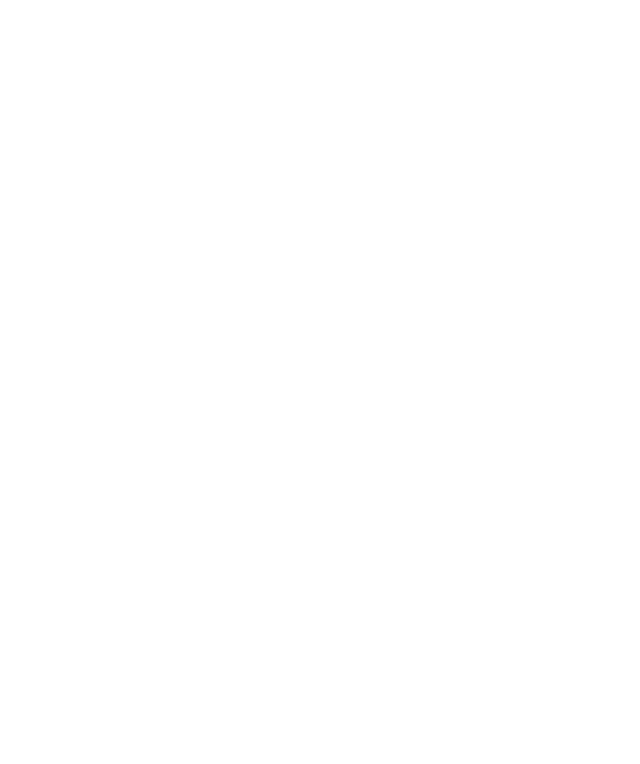
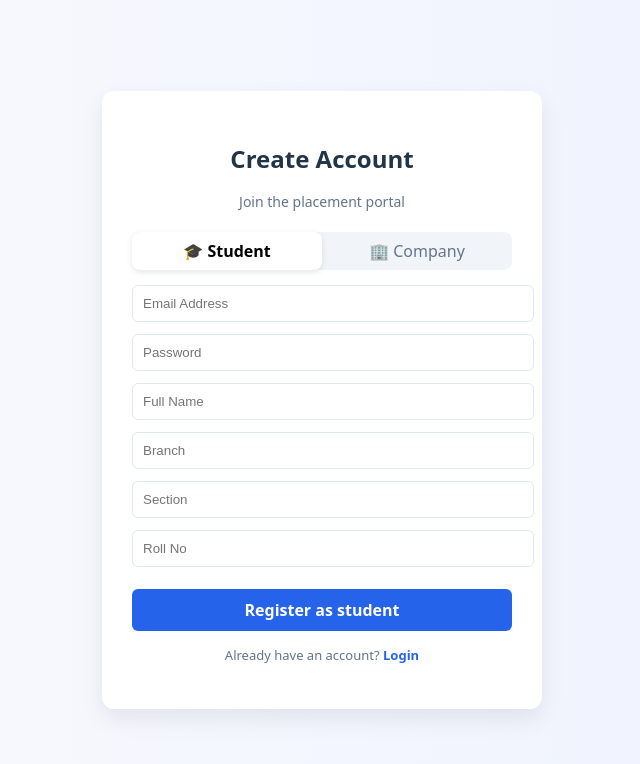
Before and after one commit to uditop-coder/Campus-Placement-Portal, a React (Vite) app: page /register in a window 1280 px wide. Before the commit this address had no page. Shown: the top 764 px of the page, without its empty margins (318-958 px from the left). Built offline with nearby package versions, Linux system fonts and the light colour scheme.

Commit message:
Register page pratyush

```diff
--- a/src/App.css
+++ b/src/App.css
@@ -1,6 +1,6 @@
 #root {
-  max-width: 100%;
-  text-align: center;
+  width: 100%;
+  min-height: 100vh;
 }
 
 .logo {
@@ -38,3 +38,8 @@
 .read-the-docs {
   color: #888;
 }
+
+body {
+  margin: 0;           /* removes default spacing */
+  padding: 0;
+}
--- a/src/App.jsx
+++ b/src/App.jsx
@@ -1,5 +1,7 @@
 import './App.css'
+
 import LoginPage from './components/login'
+import Register from './components/register'
 import StudentDashboard from './components/student/dashboard'
 
 import { BrowserRouter, Routes, Route } from "react-router-dom";
@@ -9,8 +11,9 @@
     <BrowserRouter>
       <Routes>
         <Route path="/" element={<LoginPage />} />
+        <Route path="/register" element={<Register />} />
         <Route path="/student-dashboard" element={<StudentDashboard />} />
-      </Routes> {/* ✅ THIS WAS MISSING */}
+      </Routes>
     </BrowserRouter>
   );
 }
--- /dev/null
+++ b/src/components/register.jsx
@@ -0,0 +1,232 @@
+import { useState } from "react";
+
+export default function Register() {
+  const [role, setRole] = useState("student");
+
+  const [form, setForm] = useState({
+    name: "",
+    email: "",
+    password: "",
+    branch: "",
+    section: "",
+    rollNo: "",
+    companyName: "",
+    description: "",
+    managerName: ""
+  });
+
+  const handleChange = (e) => {
+    setForm({
+      ...form,
+      [e.target.name]: e.target.value
+    });
+  };
+
+  const handleRegister = async () => {
+    try {
+      const payload =
+        role === "student"
+          ? {
+              name: form.name,
+              email: form.email,
+              password: form.password,
+              role: "student",
+              branch: form.branch,
+              section: form.section,
+              rollNo: form.rollNo
+            }
+          : {
+              name: form.companyName,
+              email: form.email,
+              password: form.password,
+              role: "company",
+              description: form.description,
+              managerName: form.managerName
+            };
+
+      const res = await fetch("http://localhost:5000/api/auth/register", {
+        method: "POST",
+        headers: {
+          "Content-Type": "application/json"
+        },
+        body: JSON.stringify(payload)
+      });
+
+      const data = await res.json();
+      alert(data.message);
+      window.location.href = "/";
+
+    } catch (err) {
+      console.error(err);
+      alert("Registration failed");
+    }
+  };
+
+  return (
+    <div style={styles.container}>
+      <div style={styles.card}>
+
+        <h2 style={styles.title}>Create Account</h2>
+        <p style={styles.subtitle}>Join the placement portal</p>
+
+        {/* Role Toggle */}
+        <div style={styles.toggle}>
+          <button
+            style={role === "student" ? styles.activeTab : styles.tab}
+            onClick={() => setRole("student")}
+          >
+            🎓 Student
+          </button>
+          <button
+            style={role === "company" ? styles.activeTab : styles.tab}
+            onClick={() => setRole("company")}
+          >
+            🏢 Company
+          </button>
+        </div>
+
+        {/* Email */}
+        <input
+          name="email"
+          placeholder="Email Address"
+          onChange={handleChange}
+          style={styles.input}
+        />
+
+        {/* Password */}
+        <input
+          name="password"
+          type="password"
+          placeholder="Password"
+          onChange={handleChange}
+          style={styles.input}
+        />
+
+        {/* STUDENT FORM */}
+        {role === "student" && (
+          <>
+            <input name="name" placeholder="Full Name" onChange={handleChange} style={styles.input} />
+            <input name="branch" placeholder="Branch" onChange={handleChange} style={styles.input} />
+            <input name="section" placeholder="Section" onChange={handleChange} style={styles.input} />
+            <input name="rollNo" placeholder="Roll No" onChange={handleChange} style={styles.input} />
+          </>
+        )}
+
+        {/* COMPANY FORM */}
+        {role === "company" && (
+          <>
+            <input name="companyName" placeholder="Company Name" onChange={handleChange} style={styles.input} />
+            <input name="managerName" placeholder="Manager Name" onChange={handleChange} style={styles.input} />
+            <input name="description" placeholder="Company Description" onChange={handleChange} style={styles.input} />
+          </>
+        )}
+
+        <button onClick={handleRegister} style={styles.button}>
+          Register as {role}
+        </button>
+
+        {/* Footer */}
+        <p style={styles.footer}>
+          Already have an account?{" "}
+          <a href="/" style={styles.link}>Login</a>
+        </p>
+
+      </div>
+    </div>
+  );
+}
+
+/* 🎨 STYLES */
+const styles = {
+ container: {
+  display: "flex",
+  justifyContent: "center",
+  alignItems: "center",
+  minHeight: "100vh",
+  background: "linear-gradient(to right, #f8fafc, #eef2ff)",
+  padding: "20px",
+  boxSizing: "border-box"
+},
+
+  card: {
+  background: "#fff",
+  padding: "30px",
+  width: "100%",
+  maxWidth: "380px",
+  borderRadius: "12px",
+  boxShadow: "0 10px 25px rgba(0,0,0,0.08)",
+  textAlign: "center"
+},
+
+  title: {
+    marginBottom: "5px",
+    fontSize: "24px",
+    fontWeight: "700"
+  },
+
+  subtitle: {
+    fontSize: "14px",
+    color: "#64748b",
+    marginBottom: "20px"
+  },
+
+  toggle: {
+    display: "flex",
+    background: "#f1f5f9",
+    borderRadius: "8px",
+    marginBottom: "15px"
+  },
+
+  tab: {
+    flex: 1,
+    padding: "8px",
+    border: "none",
+    background: "transparent",
+    cursor: "pointer",
+    color: "#64748b"
+  },
+
+  activeTab: {
+    flex: 1,
+    padding: "8px",
+    border: "none",
+    background: "#fff",
+    borderRadius: "8px",
+    fontWeight: "600",
+    cursor: "pointer",
+    boxShadow: "0 2px 6px rgba(0,0,0,0.1)"
+  },
+
+  input: {
+    width: "100%",
+    padding: "10px",
+    marginBottom: "12px",
+    borderRadius: "6px",
+    border: "1px solid #e2e8f0",
+    outline: "none"
+  },
+
+  button: {
+    width: "100%",
+    padding: "10px",
+    background: "#2563eb",
+    color: "#fff",
+    border: "none",
+    borderRadius: "6px",
+    cursor: "pointer",
+    fontWeight: "600",
+    marginTop: "10px"
+  },
+
+  footer: {
+    marginTop: "15px",
+    fontSize: "13px",
+    color: "#64748b"
+  },
+
+  link: {
+    color: "#2563eb",
+    textDecoration: "none",
+    fontWeight: "600"
+  }
+};
```
Also changed, not shown: 2 other files (tests, documents, lock files or other folders).
